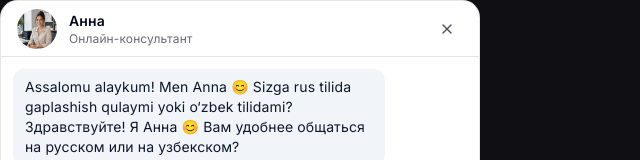
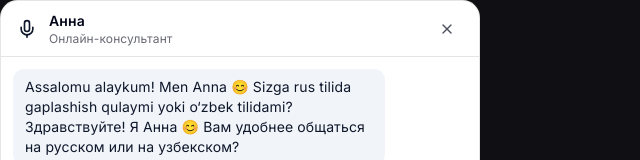
Before and after one commit to Mustafa00764/crm-admin, a Next.js app: page /widget/chat in a window 1280 px wide. Shown: the top 160 px of the page, without its empty margins (0-640 px from the left). Built offline with nearby package versions, Linux system fonts and the light colour scheme.

Commit message:
edit voice chat

```diff
--- a/features/public-chat/ui/public-chat-widget.tsx
+++ b/features/public-chat/ui/public-chat-widget.tsx
@@ -1359,14 +1359,7 @@ export function PublicChatWidget({
         )}
       >
         <div className="flex items-center gap-3">
-          <Image
-            unoptimized
-            width={40}
-            height={40}
-            src="/images/assistant-2.png"
-            alt="assistant"
-            className="w-10 h-10 object-cover object-top rounded-full"
-          />
+          <Mic className="h-5 w-5 text-slate-900" />
 
           <div className="flex flex-col gap-1">
             <div className="text-[14px] leading-4 opacity-100 font-semibold">
--- a/public/widget-loader.js
+++ b/public/widget-loader.js
@@ -378,8 +378,7 @@
    * 2. Пульсирующая зеленая точка.
    * 3. Основная зеленая точка онлайн-статуса.
    */
-  button.innerHTML = `
-    <!-- Фото / иконка ассистента -->
+  /**
     <img
       src="${crmUrl}/images/assistant-2.png"
       alt="assistant"
@@ -392,6 +391,10 @@
         display: block;
       "
     />
+  **/
+  button.innerHTML = `
+    <!-- Фото / иконка ассистента -->
+    <svg xmlns="http://www.w3.org/2000/svg" width="${buttonSize}" height="${buttonSize}" viewBox="0 0 24 24" fill="none" stroke="black" stroke-width="2" stroke-linecap="round" stroke-linejoin="round" class="lucide lucide-mic-icon lucide-mic"><path d="M12 19v3"/><path d="M19 10v2a7 7 0 0 1-14 0v-2"/><rect x="9" y="2" width="6" height="13" rx="3"/></svg>
 
     <!-- Пульсация вокруг зеленой точки -->
     <span
```
